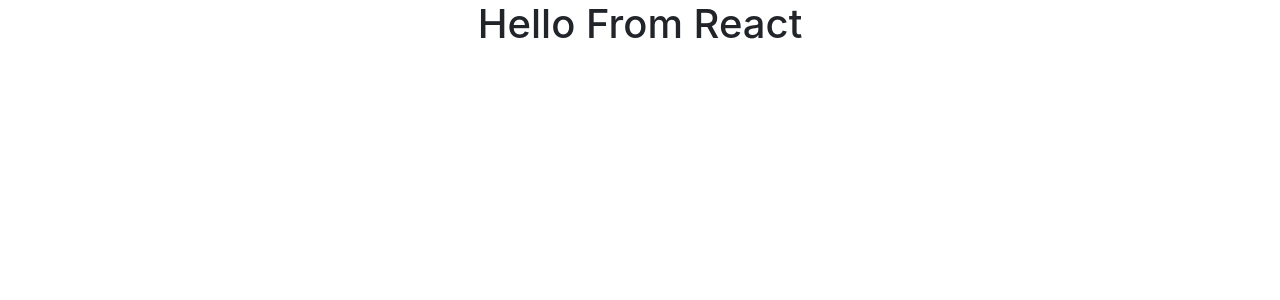
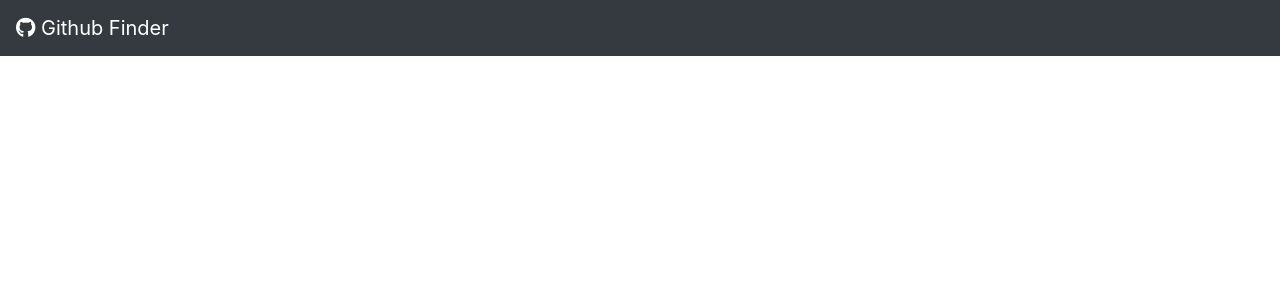
Before and after one commit to botelja/github-finder, a React (Create React App) app: page / in a window 1280 px wide. Shown: the top 300 px of the page. Built offline with nearby package versions, Linux system fonts and the light colour scheme.

Commit message:
Implement Navbar component

```diff
--- a/package.json
+++ b/package.json
@@ -4,6 +4,7 @@
   "private": true,
   "dependencies": {
     "bootstrap": "^4.3.1",
+    "prop-types": "^15.7.2",
     "react": "^16.11.0",
     "react-dom": "^16.11.0",
     "react-scripts": "3.2.0"
--- a/public/index.html
+++ b/public/index.html
@@ -9,6 +9,8 @@
   <meta name="description" content="Web site created using create-react-app" />
   <link rel="apple-touch-icon" href="logo192.png" />
   <link rel="manifest" href="%PUBLIC_URL%/manifest.json" />
+  <link rel="stylesheet" href="https://cdnjs.cloudflare.com/ajax/libs/font-awesome/5.11.2/css/all.min.css"
+    integrity="sha256-+N4/V/SbAFiW1MPBCXnfnP9QSN3+Keu+NlB+0ev/YKQ=" crossorigin="anonymous" />
   <title>Github Finder</title>
 </head>
 
--- a/src/App.js
+++ b/src/App.js
@@ -1,11 +1,12 @@
 import React, { Component } from 'react';
 import './App.css';
+import Navbar from './components/Navbar';
 
 class App extends Component {
   render() {
     return (
       <div className="App">
-        <h1>Hello From React </h1>
+        <Navbar />
       </div>
     );
   }
--- /dev/null
+++ b/src/components/Navbar.jsx
@@ -0,0 +1,26 @@
+import React, { Component } from 'react';
+import PropTypes from 'prop-types';
+
+export class Navbar extends Component {
+  render() {
+    return (
+      <nav className="navbar navbar-dark bg-dark">
+        <a className="navbar-brand" href="!#">
+          <i className={this.props.icon}></i> {this.props.title}
+        </a>
+      </nav>
+    );
+  }
+}
+
+Navbar.defaultProps = {
+  title: 'Github Finder',
+  icon: 'fab fa-github'
+};
+
+Navbar.propTypes = {
+  title: PropTypes.string.isRequired,
+  icon: PropTypes.string.isRequired
+};
+
+export default Navbar;
```
